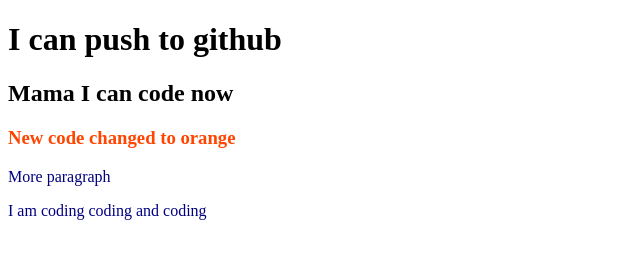
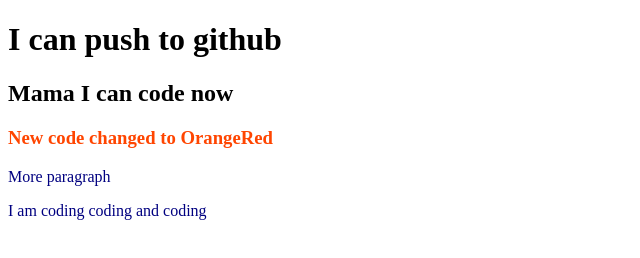
Before and after one commit to Rhythmic-AR/my-first-repo, a plain HTML site: page index.html in a window 1280 px wide. Shown: the full height of the page, 0-640 px from the left. Drawn offline with Linux system fonts and the light colour scheme.

Commit message:
I want orangered

```diff
--- a/index.html
+++ b/index.html
@@ -10,7 +10,7 @@
 <body>
     <h1>I can push to github</h1>
     <h2>Mama I can code now</h2>
-    <h3>New code changed to orange</h3>
+    <h3>New code changed to OrangeRed</h3>
     <p>More paragraph</p>
     <p>I am coding coding and coding</p>
 </body>
```
